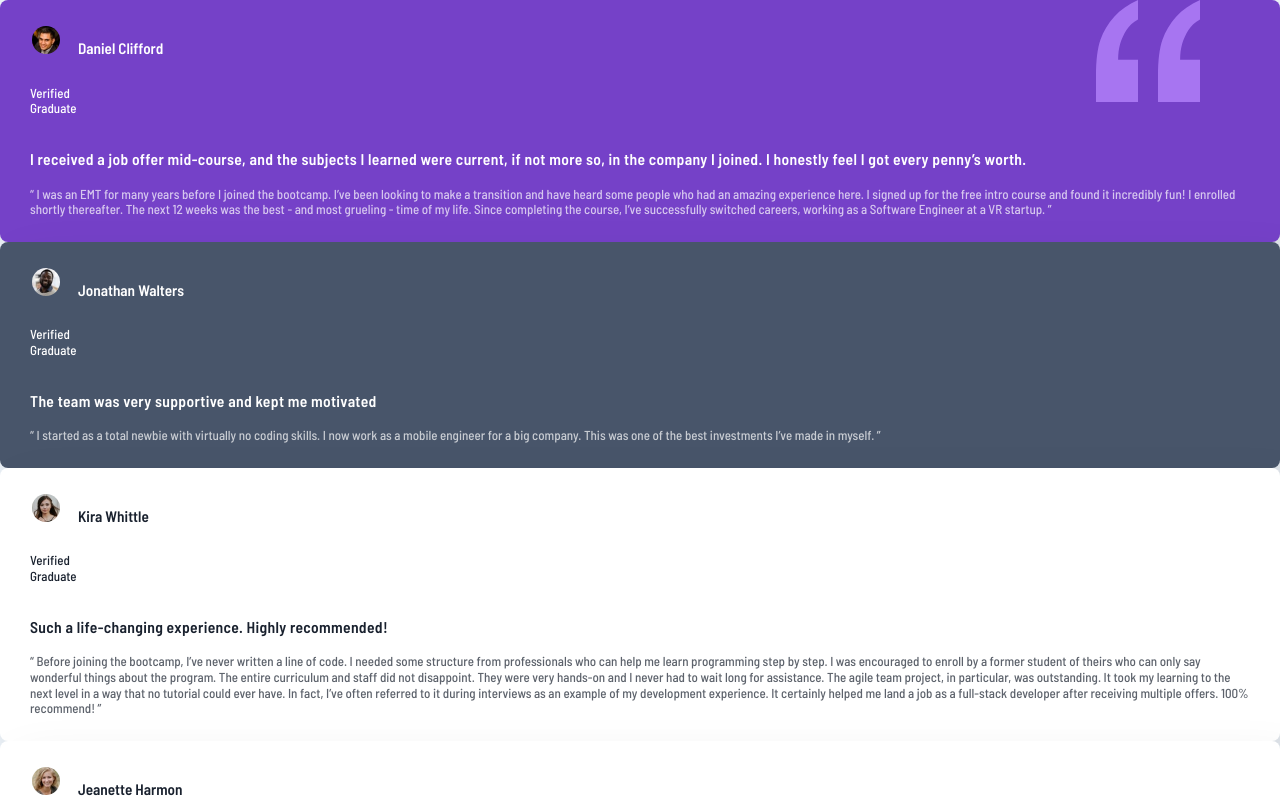
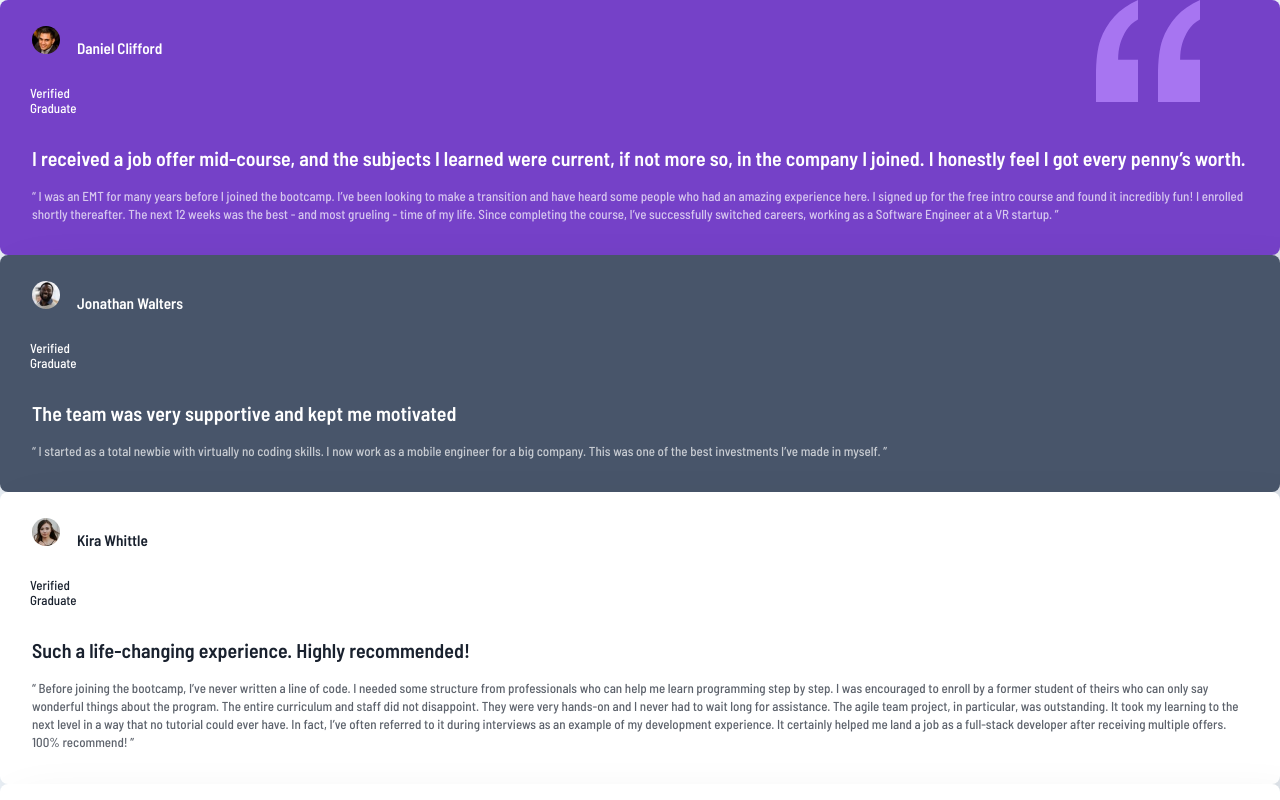
Before and after one commit to lethiandev/fm-testimonials, a Vue app: page / in a window 1280 px wide. Shown: the top 800 px of the page. Built offline with nearby package versions, Linux system fonts and the light colour scheme.

Commit message:
Adjust pixel perfect styling

```diff
--- a/src/scss/profile.module.scss
+++ b/src/scss/profile.module.scss
@@ -1,9 +1,9 @@
 .profile {
-  margin-bottom: 20px;
+  margin-bottom: 16px;
 
   display: grid;
   grid-template-columns: 32px auto;
-  column-gap: 16px;
+  column-gap: 15px;
 }
 
 .profile-picture {
@@ -11,11 +11,13 @@
 }
 
 .profile-heading {
-  margin: 0;
+  margin: 2px 0 0 0;
   font-size: 1rem;
 }
 
 .profile-status {
   margin: 0;
+  letter-spacing: 0.25px;
+  font-size: 0.8rem;
   opacity: 0.7;
 }
--- a/src/scss/testimonial.module.scss
+++ b/src/scss/testimonial.module.scss
@@ -23,14 +23,17 @@
 }
 
 .testimonial > h2 {
-  margin: 0 0 18px 0;
-  letter-spacing: 0.335px;
+  margin: 0 2px 16px 2px;
+  letter-spacing: 0.05px;
+  line-height: 1.25;
   font-weight: 600;
-  font-size: 1.2rem;
+  font-size: 1.535rem;
 }
 
 .testimonial > p {
-  margin: 0;
+  margin: 0 2px 8px 2px;
+  letter-spacing: 0.025px;
+  line-height: 1.4;
   opacity: 0.7;
 
   &::before {
```
